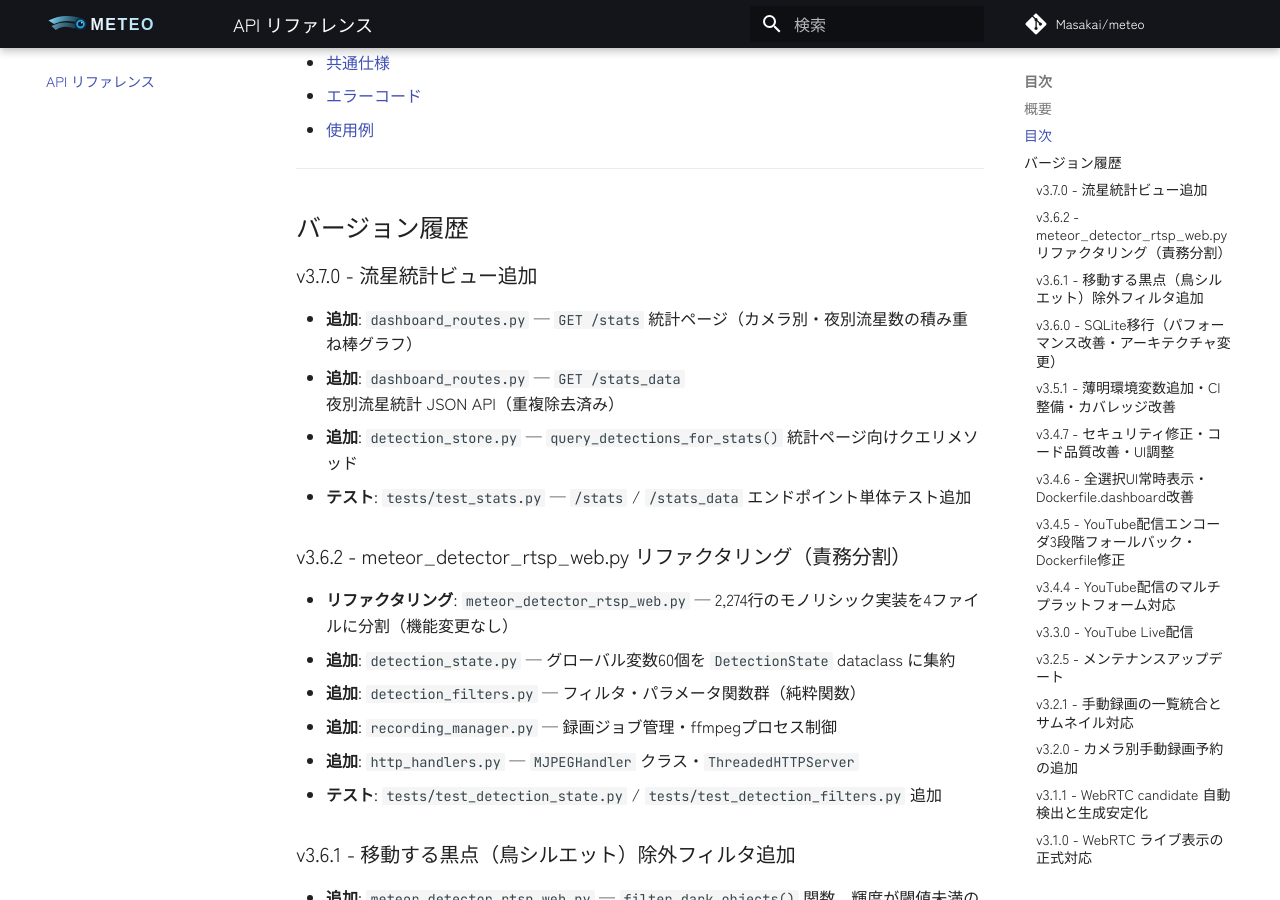
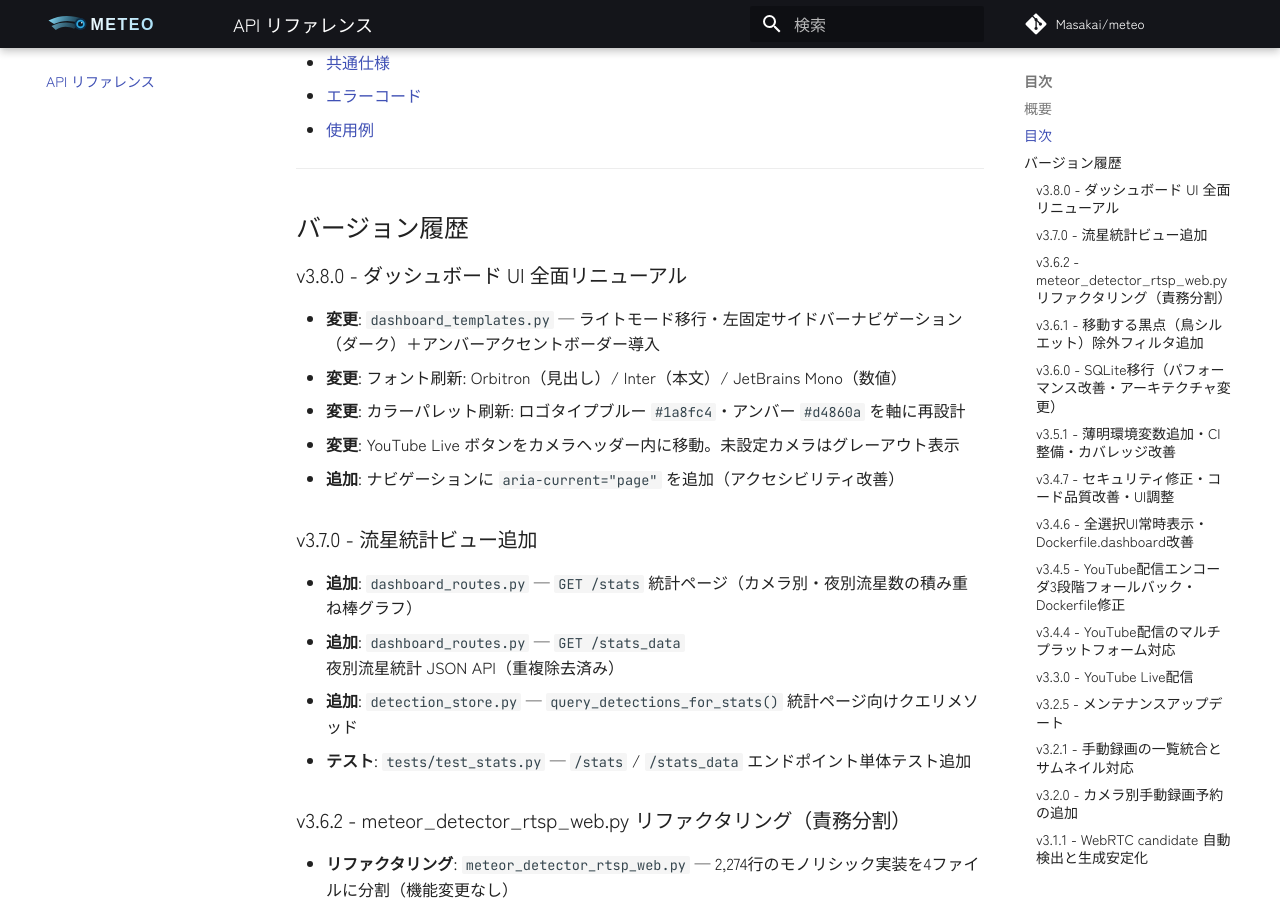
Before and after one commit to Masakai/meteo, an MkDocs documentation site: the page built from documents/API_REFERENCE.md, in a window 1280 px wide and 900 px high, scrolled down 639 px. Built offline with MkDocs 1.6.1 and Material for MkDocs 9.7.7, drawn with Linux system fonts in a browser that asks for light colours; comment, search, counter and statistics services are not loaded.

Commit message:
v3.8.0 リリース: ダッシュボード UI 全面リニューアル（ライトモード・サイドバーナビ・フォント・カラーパレット刷新）
Co-Authored-By: Claude Sonnet 4.6 <noreply@anthropic.com>

```diff
--- a/dashboard_config.py
+++ b/dashboard_config.py
@@ -4,7 +4,7 @@ Dashboard configuration and environment setup.
 
 import os
 
-VERSION = "3.7.0"
+VERSION = "3.8.0"
 
 # 検出時間の取得用
 try:
--- a/documents/API_REFERENCE.md
+++ b/documents/API_REFERENCE.md
@@ -26,6 +26,14 @@ Licensed under the MIT License
 ---
 
 ## バージョン履歴
+
+### v3.8.0 - ダッシュボード UI 全面リニューアル
+
+- **変更**: `dashboard_templates.py` — ライトモード移行・左固定サイドバーナビゲーション（ダーク）＋アンバーアクセントボーダー導入
+- **変更**: フォント刷新: Orbitron（見出し）/ Inter（本文）/ JetBrains Mono（数値）
+- **変更**: カラーパレット刷新: ロゴタイプブルー `#1a8fc4`・アンバー `#d4860a` を軸に再設計
+- **変更**: YouTube Live ボタンをカメラヘッダー内に移動。未設定カメラはグレーアウト表示
+- **追加**: ナビゲーションに `aria-current="page"` を追加（アクセシビリティ改善）
 
 ### v3.7.0 - 流星統計ビュー追加
 
```
Also changed, not shown: CHANGELOG.md (+11 -0 lines), dashboard_templates.py (+5 -3 lines).
